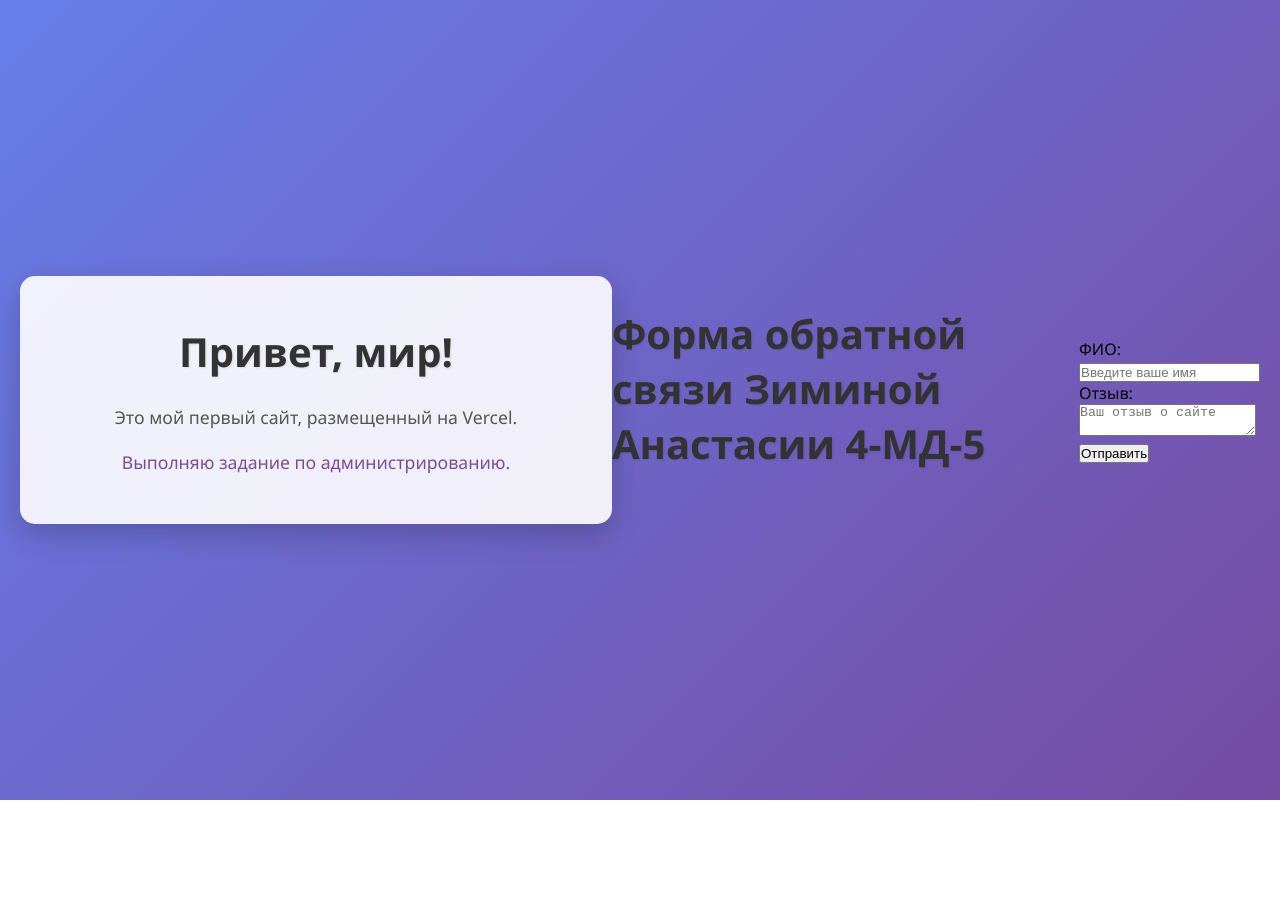
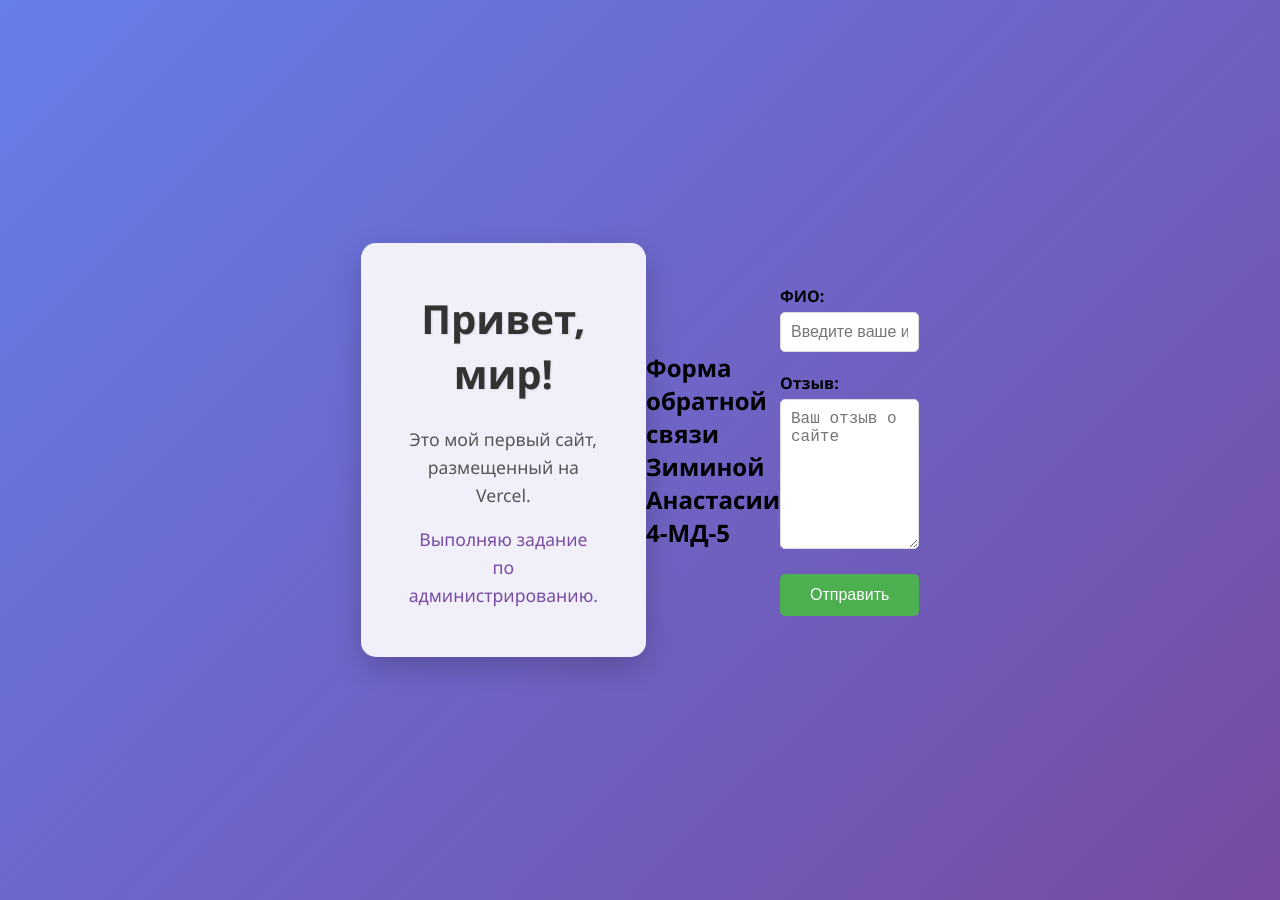
Before and after one commit to Anastasia1489/VERSEL3, a plain HTML site: page index.html in a window 1280 px wide. Before the commit the page ends 800 px from the top, so only its background shows below. Drawn offline with Linux system fonts and the light colour scheme.

Commit message:
Update index.html

```diff
--- a/index.html
+++ b/index.html
@@ -5,7 +5,73 @@
     <meta name="viewport" content="width=device-width, initial-scale=1.0">
     <title>Мой сайт на Vercel</title>
     <style>
+        body {
+            font-family: Arial, sans-serif;
+            max-width: 500px;
+            margin: 50px auto;
+            padding: 20px;
+        }
 
+        h1 {
+            color: #333;
+            text-align: center;
+            margin-bottom: 30px;
+        }
+
+        .form-group {
+            margin-bottom: 20px;
+        }
+
+        label {
+            display: block;
+            margin-bottom: 5px;
+            font-weight: bold;
+        }
+
+        input, textarea {
+            width: 100%;
+            padding: 10px;
+            border: 1px solid #ddd;
+            border-radius: 5px;
+            font-size: 16px;
+        }
+
+        textarea {
+            height: 150px;
+            resize: vertical;
+        }
+
+        button {
+            background: #4CAF50;
+            color: white;
+            border: none;
+            padding: 12px 30px;
+            border-radius: 5px;
+            font-size: 16px;
+            cursor: pointer;
+            width: 100%;
+        }
+
+        button:hover {
+            background: #45a049;
+        }
+
+        .error {
+            color: red;
+            font-size: 14px;
+            margin-top: 5px;
+            display: none;
+        }
+
+        .success {
+            background: #d4edda;
+            color: #155724;
+            padding: 15px;
+            border-radius: 5px;
+            text-align: center;
+            margin-top: 20px;
+            display: none;
+        }
         * {
             margin: 0;
             padding: 0;
@@ -69,7 +135,7 @@
         <p>Это мой первый сайт, размещенный на Vercel.</p>
         <p>Выполняю задание по администрированию.</p>
     </div>
-    <h1>Форма обратной связи Зиминой Анастасии 4-МД-5</h1>
+    <h2>Форма обратной связи Зиминой Анастасии 4-МД-5</h2>
 
     <form id="feedbackForm">
         <div class="form-group">
```
